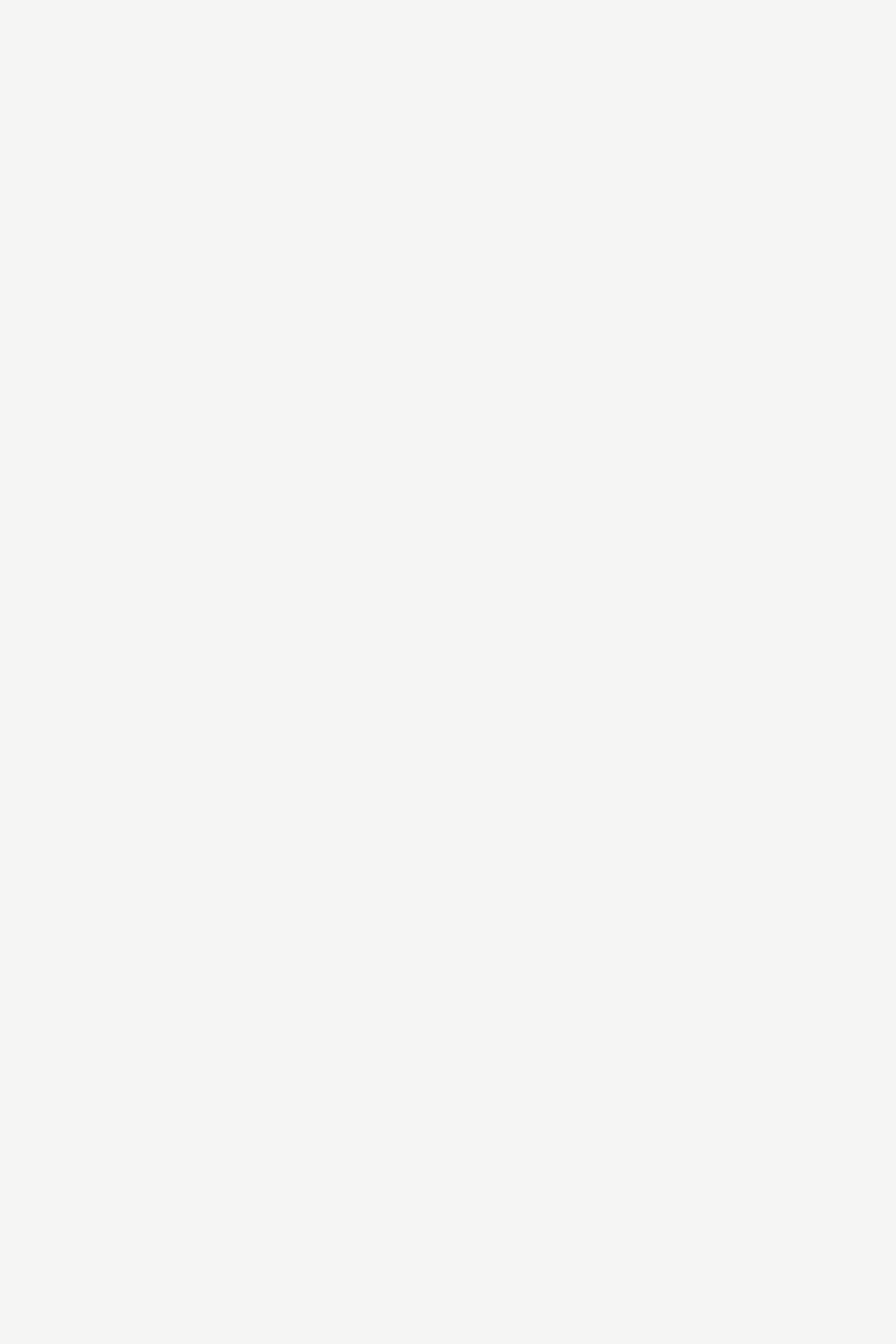
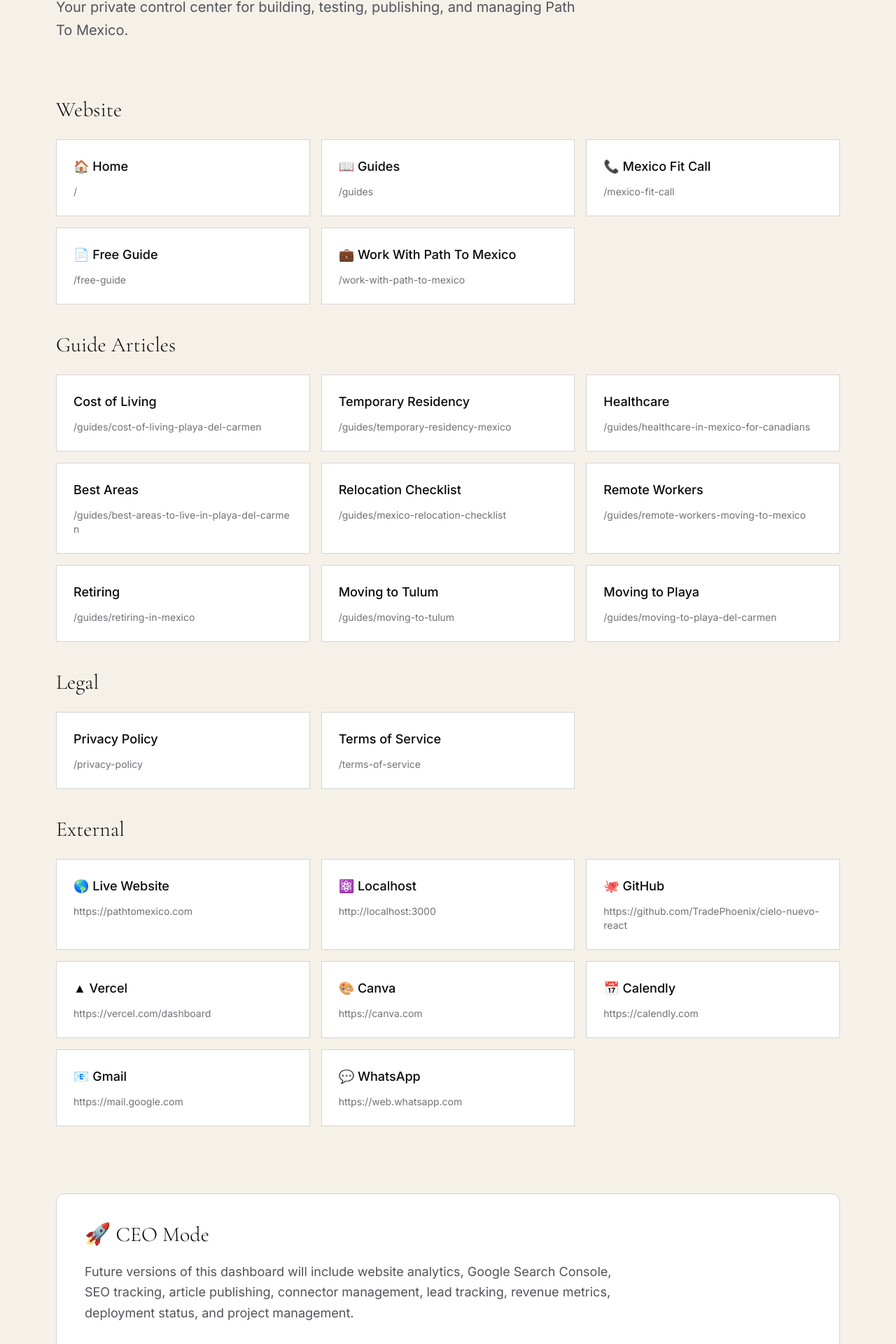
Before and after one commit to TradePhoenix/cielo-nuevo, a React (Create React App) app: page /developer-dashboard in a window 1280 px wide. Before the commit this address had no page. Shown: the part 250-2170 px from the top of the page at 70% size. Before the commit the page ends 800 px from the top, so only its background shows below. Built offline with nearby package versions, Linux system fonts and the light colour scheme.

Commit message:
Add developer dashboard

```diff
--- a/src/App.js
+++ b/src/App.js
@@ -28,6 +28,7 @@ import InternetAndRemoteWorkInMexicoPage from "./pages/InternetAndRemoteWorkInMe
 import BankingInMexicoAsAForeignerPage from "./pages/BankingInMexicoAsAForeignerPage";
 import BringingPetsToMexicoPage from "./pages/BringingPetsToMexicoPage";
 import RentingVsBuyingInMexicoPage from "./pages/RentingVsBuyingInMexicoPage";
+import DeveloperDashboardPage from "./pages/DeveloperDashboardPage";
 
 function App() {
   return (
@@ -35,6 +36,9 @@ function App() {
       <ScrollToTop />
       <Routes>
         <Route path="/" element={<HomePage />} />
+
+        <Route path="/developer-dashboard" element={<DeveloperDashboardPage />} />
+
         <Route path="/guides" element={<GuidesPage />} />
         <Route path="/guides/cost-of-living-playa-del-carmen" element={<CostOfLivingPage />} />
         <Route path="/guides/temporary-residency-mexico" element={<TemporaryResidencyPage />} />
@@ -57,13 +61,16 @@ function App() {
         <Route path="/guides/banking-in-mexico-as-a-foreigner" element={<BankingInMexicoAsAForeignerPage />} />
         <Route path="/guides/bringing-pets-to-mexico" element={<BringingPetsToMexicoPage />} />
         <Route path="/guides/renting-vs-buying-in-mexico" element={<RentingVsBuyingInMexicoPage />} />
-        <Route path="/privacy-policy" element={<PrivacyPolicyPage />} />
-        <Route path="/terms-of-service" element={<TermsOfServicePage />} />
+
         <Route path="/mexico-fit-call" element={<MexicoFitCallPage />} />
         <Route path="/work-with-path-to-mexico" element={<WorkWithPathToMexicoPage />} />
         <Route path="/free-guide" element={<FreeGuidePage />} />
+
+        <Route path="/privacy-policy" element={<PrivacyPolicyPage />} />
+        <Route path="/terms-of-service" element={<TermsOfServicePage />} />
       </Routes>
     </BrowserRouter>
   );
 }
+
 export default App;
--- /dev/null
+++ b/src/pages/DeveloperDashboardPage.js
@@ -0,0 +1,122 @@
+import React from "react";
+
+export default function DeveloperDashboardPage() {
+  const sections = [
+    {
+      title: "Website",
+      links: [
+        ["🏠 Home", "/"],
+        ["📖 Guides", "/guides"],
+        ["📞 Mexico Fit Call", "/mexico-fit-call"],
+        ["📄 Free Guide", "/free-guide"],
+        ["💼 Work With Path To Mexico", "/work-with-path-to-mexico"],
+      ],
+    },
+    {
+      title: "Guide Articles",
+      links: [
+        ["Cost of Living", "/guides/cost-of-living-playa-del-carmen"],
+        ["Temporary Residency", "/guides/temporary-residency-mexico"],
+        ["Healthcare", "/guides/healthcare-in-mexico-for-canadians"],
+        ["Best Areas", "/guides/best-areas-to-live-in-playa-del-carmen"],
+        ["Relocation Checklist", "/guides/mexico-relocation-checklist"],
+        ["Remote Workers", "/guides/remote-workers-moving-to-mexico"],
+        ["Retiring", "/guides/retiring-in-mexico"],
+        ["Moving to Tulum", "/guides/moving-to-tulum"],
+        ["Moving to Playa", "/guides/moving-to-playa-del-carmen"],
+      ],
+    },
+    {
+      title: "Legal",
+      links: [
+        ["Privacy Policy", "/privacy-policy"],
+        ["Terms of Service", "/terms-of-service"],
+      ],
+    },
+    {
+      title: "External",
+      links: [
+        ["🌎 Live Website", "https://pathtomexico.com"],
+        ["⚛️ Localhost", "http://localhost:3000"],
+        ["🐙 GitHub", "https://github.com/TradePhoenix/cielo-nuevo-react"],
+        ["▲ Vercel", "https://vercel.com/dashboard"],
+        ["🎨 Canva", "https://canva.com"],
+        ["📅 Calendly", "https://calendly.com"],
+        ["📧 Gmail", "https://mail.google.com"],
+        ["💬 WhatsApp", "https://web.whatsapp.com"],
+      ],
+    },
+  ];
+
+  return (
+    <main className="min-h-screen bg-[#f6f1e8] px-6 py-20 text-zinc-950 md:px-20">
+      <div className="mx-auto max-w-7xl">
+
+        <p className="mb-5 text-xs uppercase tracking-[0.35em] text-zinc-500">
+          Path To Mexico
+        </p>
+
+        <h1 className="text-5xl font-light tracking-[-0.05em] md:text-8xl">
+          Developer Dashboard
+        </h1>
+
+        <p className="mt-8 max-w-3xl text-xl leading-relaxed text-zinc-600">
+          Your private control center for building, testing, publishing,
+          and managing Path To Mexico.
+        </p>
+
+        <div className="mt-20 grid gap-10">
+
+          {sections.map((section) => (
+            <section key={section.title}>
+
+              <h2 className="mb-6 text-3xl font-light">
+                {section.title}
+              </h2>
+
+              <div className="grid gap-4 sm:grid-cols-2 lg:grid-cols-3">
+
+                {section.links.map(([title, url]) => (
+                  <a
+                    key={title}
+                    href={url}
+                    target={url.startsWith("http") ? "_blank" : "_self"}
+                    rel="noreferrer"
+                    className="border border-zinc-300 bg-white p-6 transition duration-300 hover:-translate-y-1 hover:border-zinc-950 hover:shadow-xl"
+                  >
+                    <div className="text-lg font-medium">
+                      {title}
+                    </div>
+
+                    <div className="mt-3 text-sm text-zinc-500 break-all">
+                      {url}
+                    </div>
+                  </a>
+                ))}
+
+              </div>
+
+            </section>
+          ))}
+
+        </div>
+
+        <div className="mt-24 rounded-xl border border-zinc-300 bg-white p-10">
+
+          <h2 className="mb-5 text-3xl font-light">
+            🚀 CEO Mode
+          </h2>
+
+          <p className="max-w-3xl text-lg leading-relaxed text-zinc-600">
+            Future versions of this dashboard will include website analytics,
+            Google Search Console, SEO tracking, article publishing,
+            connector management, lead tracking, revenue metrics,
+            deployment status, and project management.
+          </p>
+
+        </div>
+
+      </div>
+    </main>
+  );
+}
```
